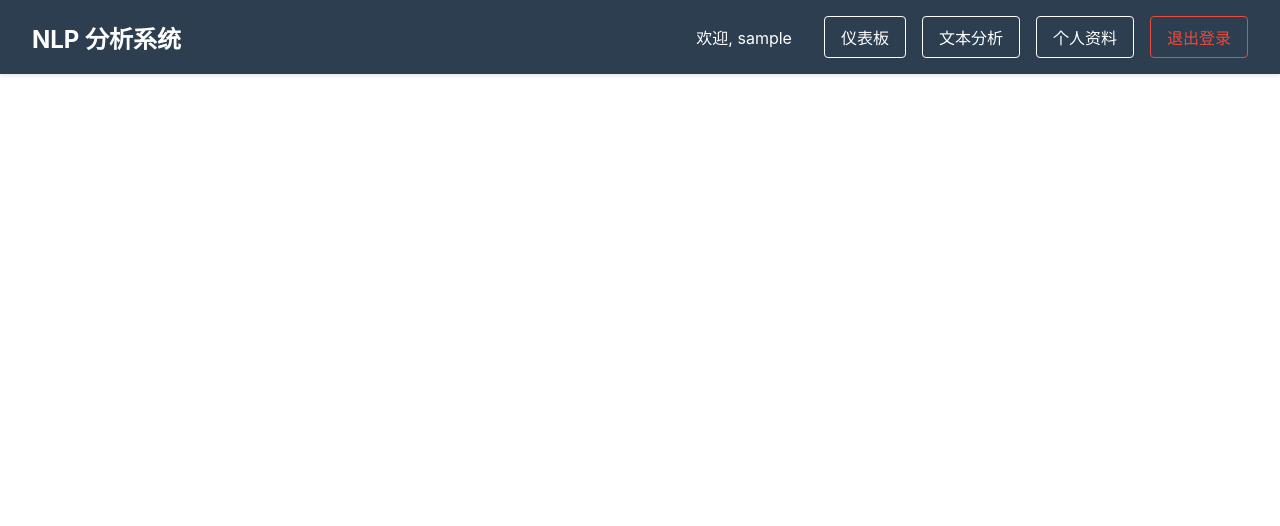
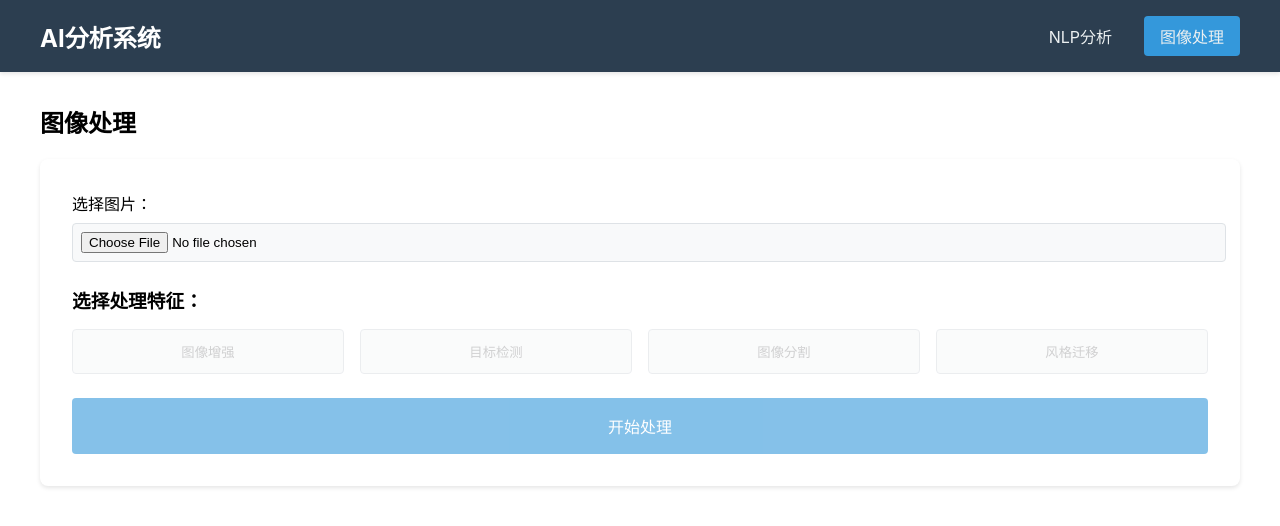
Before and after one commit to ewdlop/cursor-react-frontend-python-backend-app, a React (Create React App) app in the folder frontend/: page /image in a window 1280 px wide. Shown: the top 526 px of the page. Built offline with nearby package versions, Linux system fonts and the light colour scheme; sample sign-in values are in the browser's storage.

Commit message:
Add navigation and image processing components; restructure routing in App.tsx for improved user experience and accessibility.

```diff
--- a/frontend/src/App.tsx
+++ b/frontend/src/App.tsx
@@ -2,13 +2,12 @@ import React from 'react';
 import { BrowserRouter as Router, Routes, Route, Navigate } from 'react-router-dom';
 import { useSelector } from 'react-redux';
 import { RootState } from './store';
+import Navigation from './components/Navigation';
+import TextAnalysis from './components/TextAnalysis';
+import ImageProcessing from './components/ImageProcessing';
 import Login from './components/Login';
 import Register from './components/Register';
-import TextAnalysis from './components/TextAnalysis';
-import Dashboard from './components/Dashboard';
-import UserProfile from './components/UserProfile';
-import Navbar from './components/Navbar';
-import './App.css';
+import './styles/components.css';
 
 const App: React.FC = () => {
   const isAuthenticated = useSelector((state: RootState) => state.auth.isAuthenticated);
@@ -16,31 +15,16 @@ const App: React.FC = () => {
   return (
     <Router>
       <div className="app">
-        <Navbar />
-        <div className="container">
+        <Navigation />
+        <main className="main-content">
           <Routes>
-            <Route
-              path="/"
-              element={isAuthenticated ? <Dashboard /> : <Navigate to="/login" />}
-            />
-            <Route
-              path="/analysis"
-              element={isAuthenticated ? <TextAnalysis /> : <Navigate to="/login" />}
-            />
-            <Route
-              path="/profile"
-              element={isAuthenticated ? <UserProfile /> : <Navigate to="/login" />}
-            />
-            <Route
-              path="/login"
-              element={!isAuthenticated ? <Login /> : <Navigate to="/" />}
-            />
-            <Route
-              path="/register"
-              element={!isAuthenticated ? <Register /> : <Navigate to="/" />}
-            />
+            <Route path="/login" element={!isAuthenticated ? <Login /> : <Navigate to="/nlp" />} />
+            <Route path="/register" element={!isAuthenticated ? <Register /> : <Navigate to="/nlp" />} />
+            <Route path="/nlp" element={isAuthenticated ? <TextAnalysis /> : <Navigate to="/login" />} />
+            <Route path="/image" element={isAuthenticated ? <ImageProcessing /> : <Navigate to="/login" />} />
+            <Route path="/" element={<Navigate to={isAuthenticated ? "/nlp" : "/login"} />} />
           </Routes>
-        </div>
+        </main>
       </div>
     </Router>
   );
--- /dev/null
+++ b/frontend/src/components/ImageProcessing.tsx
@@ -0,0 +1,143 @@
+import React, { useState } from 'react';
+import { useSelector } from 'react-redux';
+import { RootState } from '../store';
+
+const ImageProcessing: React.FC = () => {
+  const [selectedFile, setSelectedFile] = useState<File | null>(null);
+  const [preview, setPreview] = useState<string | null>(null);
+  const [isLoading, setIsLoading] = useState(false);
+  const [error, setError] = useState<string>('');
+  const [selectedFeatures, setSelectedFeatures] = useState<string[]>(['basic']);
+  const isAuthenticated = useSelector((state: RootState) => state.auth.isAuthenticated);
+
+  const handleFileSelect = (event: React.ChangeEvent<HTMLInputElement>) => {
+    const file = event.target.files?.[0];
+    if (file) {
+      setSelectedFile(file);
+      const reader = new FileReader();
+      reader.onloadend = () => {
+        setPreview(reader.result as string);
+      };
+      reader.readAsDataURL(file);
+    }
+  };
+
+  const handleFeatureToggle = (feature: string) => {
+    setSelectedFeatures(prev =>
+      prev.includes(feature)
+        ? prev.filter(f => f !== feature)
+        : [...prev, feature]
+    );
+  };
+
+  const handleSubmit = async (e: React.FormEvent) => {
+    e.preventDefault();
+    if (!selectedFile) {
+      setError('请选择图片');
+      return;
+    }
+
+    setIsLoading(true);
+    setError('');
+
+    // TODO: Implement image processing API call
+    try {
+      // const formData = new FormData();
+      // formData.append('image', selectedFile);
+      // const response = await processImage(formData).unwrap();
+      // Handle response
+    } catch (err: any) {
+      setError(err.data?.detail || '处理失败，请重试');
+    } finally {
+      setIsLoading(false);
+    }
+  };
+
+  if (!isAuthenticated) {
+    return <div>请先登录</div>;
+  }
+
+  return (
+    <div className="text-analysis-container">
+      <h2>图像处理</h2>
+      <form onSubmit={handleSubmit} className="analysis-form">
+        {error && <div className="error">{error}</div>}
+
+        <div className="form-group">
+          <label htmlFor="image">选择图片：</label>
+          <input
+            type="file"
+            id="image"
+            accept="image/*"
+            onChange={handleFileSelect}
+            disabled={isLoading}
+            className="file-input"
+          />
+        </div>
+
+        {preview && (
+          <div className="preview-container">
+            <h3>预览：</h3>
+            <img src={preview} alt="Preview" className="image-preview" />
+          </div>
+        )}
+
+        <div className="feature-selection">
+          <h3>选择处理特征：</h3>
+          <div className="feature-buttons">
+            <button
+              type="button"
+              className={`feature-button ${selectedFeatures.includes('enhancement') ? 'active' : ''}`}
+              onClick={() => handleFeatureToggle('enhancement')}
+              disabled={isLoading || !selectedFile}
+            >
+              图像增强
+            </button>
+            <button
+              type="button"
+              className={`feature-button ${selectedFeatures.includes('detection') ? 'active' : ''}`}
+              onClick={() => handleFeatureToggle('detection')}
+              disabled={isLoading || !selectedFile}
+            >
+              目标检测
+            </button>
+            <button
+              type="button"
+              className={`feature-button ${selectedFeatures.includes('segmentation') ? 'active' : ''}`}
+              onClick={() => handleFeatureToggle('segmentation')}
+              disabled={isLoading || !selectedFile}
+            >
+              图像分割
+            </button>
+            <button
+              type="button"
+              className={`feature-button ${selectedFeatures.includes('style') ? 'active' : ''}`}
+              onClick={() => handleFeatureToggle('style')}
+              disabled={isLoading || !selectedFile}
+            >
+              风格迁移
+            </button>
+          </div>
+        </div>
+
+        <button
+          type="submit"
+          disabled={isLoading || !selectedFile}
+          className="submit-button"
+        >
+          {isLoading ? '处理中...' : '开始处理'}
+        </button>
+      </form>
+
+      {isLoading && (
+        <div className="loading-indicator">
+          正在处理图片，请稍候...
+        </div>
+      )}
+
+      {/* Results section will be added when API is implemented */}
+    </div>
+  );
+};
+
+export default ImageProcessing;
--- /dev/null
+++ b/frontend/src/components/Navigation.tsx
@@ -0,0 +1,39 @@
+import React from 'react';
+import { Link, useLocation } from 'react-router-dom';
+import { useSelector } from 'react-redux';
+import { RootState } from '../store';
+
+const Navigation: React.FC = () => {
+  const location = useLocation();
+  const isAuthenticated = useSelector((state: RootState) => state.auth.isAuthenticated);
+
+  if (!isAuthenticated) {
+    return null;
+  }
+
+  return (
+    <nav className="main-nav">
+      <div className="nav-container">
+        <div className="nav-brand">
+          <Link to="/">AI分析系统</Link>
+        </div>
+        <div className="nav-links">
+          <Link
+            to="/nlp"
+            className={location.pathname === '/nlp' ? 'active' : ''}
+          >
+            NLP分析
+          </Link>
+          <Link
+            to="/image"
+            className={location.pathname === '/image' ? 'active' : ''}
+          >
+            图像处理
+          </Link>
+        </div>
+      </div>
+    </nav>
+  );
+};
+
+export default Navigation;
--- /dev/null
+++ b/frontend/src/styles/components.css
@@ -0,0 +1,172 @@
+/* Common Styles */
+.text-analysis-container {
+  max-width: 1200px;
+  margin: 2rem auto;
+  padding: 0 1rem;
+}
+
+.analysis-form {
+  background-color: white;
+  padding: 2rem;
+  border-radius: 8px;
+  box-shadow: 0 2px 4px rgba(0, 0, 0, 0.1);
+}
+
+.form-group {
+  margin-bottom: 1.5rem;
+}
+
+.form-group label {
+  display: block;
+  margin-bottom: 0.5rem;
+  font-weight: 500;
+}
+
+.form-group input[type="file"] {
+  width: 100%;
+  padding: 0.5rem;
+  border: 1px solid #dee2e6;
+  border-radius: 4px;
+  background-color: #f8f9fa;
+}
+
+.form-group textarea {
+  width: 100%;
+  min-height: 150px;
+  padding: 0.75rem;
+  border: 1px solid #dee2e6;
+  border-radius: 4px;
+  resize: vertical;
+}
+
+.feature-selection {
+  margin: 1.5rem 0;
+}
+
+.feature-selection h3 {
+  margin-bottom: 1rem;
+}
+
+.feature-buttons {
+  display: grid;
+  grid-template-columns: repeat(auto-fit, minmax(150px, 1fr));
+  gap: 1rem;
+}
+
+.feature-button {
+  padding: 0.75rem 1rem;
+  background-color: #f8f9fa;
+  border: 1px solid #dee2e6;
+  border-radius: 4px;
+  cursor: pointer;
+  transition: all 0.3s;
+}
+
+.feature-button:hover:not(:disabled) {
+  background-color: #e9ecef;
+  border-color: #ced4da;
+}
+
+.feature-button.active {
+  background-color: #3498db;
+  color: white;
+  border-color: #3498db;
+}
+
+.feature-button:disabled {
+  opacity: 0.6;
+  cursor: not-allowed;
+}
+
+.submit-button {
+  width: 100%;
+  padding: 1rem;
+  background-color: #3498db;
+  color: white;
+  border: none;
+  border-radius: 4px;
+  cursor: pointer;
+  font-size: 1rem;
+  transition: background-color 0.3s;
+}
+
+.submit-button:hover:not(:disabled) {
+  background-color: #2980b9;
+}
+
+.submit-button:disabled {
+  opacity: 0.6;
+  cursor: not-allowed;
+}
+
+.error {
+  color: #dc3545;
+  margin-bottom: 1rem;
+  padding: 0.5rem;
+  background-color: #f8d7da;
+  border: 1px solid #f5c6cb;
+  border-radius: 4px;
+}
+
+.loading-indicator {
+  text-align: center;
+  margin: 2rem 0;
+  color: #6c757d;
+}
+
+/* Image Processing Specific Styles */
+.preview-container {
+  margin: 1.5rem 0;
+  text-align: center;
+}
+
+.image-preview {
+  max-width: 100%;
+  max-height: 400px;
+  border-radius: 4px;
+  box-shadow: 0 2px 4px rgba(0, 0, 0, 0.1);
+}
+
+/* Navigation Styles */
+.main-nav {
+  background-color: #2c3e50;
+  padding: 1rem 0;
+  box-shadow: 0 2px 4px rgba(0, 0, 0, 0.1);
+}
+
+.nav-container {
+  max-width: 1200px;
+  margin: 0 auto;
+  padding: 0 1rem;
+  display: flex;
+  justify-content: space-between;
+  align-items: center;
+}
+
+.nav-brand a {
+  color: white;
+  text-decoration: none;
+  font-size: 1.5rem;
+  font-weight: bold;
+}
+
+.nav-links {
+  display: flex;
+  gap: 1rem;
+}
+
+.nav-links a {
+  color: #ecf0f1;
+  text-decoration: none;
+  padding: 0.5rem 1rem;
+  border-radius: 4px;
+  transition: background-color 0.3s;
+}
+
+.nav-links a:hover {
+  background-color: #34495e;
+}
+
+.nav-links a.active {
+  background-color: #3498db;
+}
```
